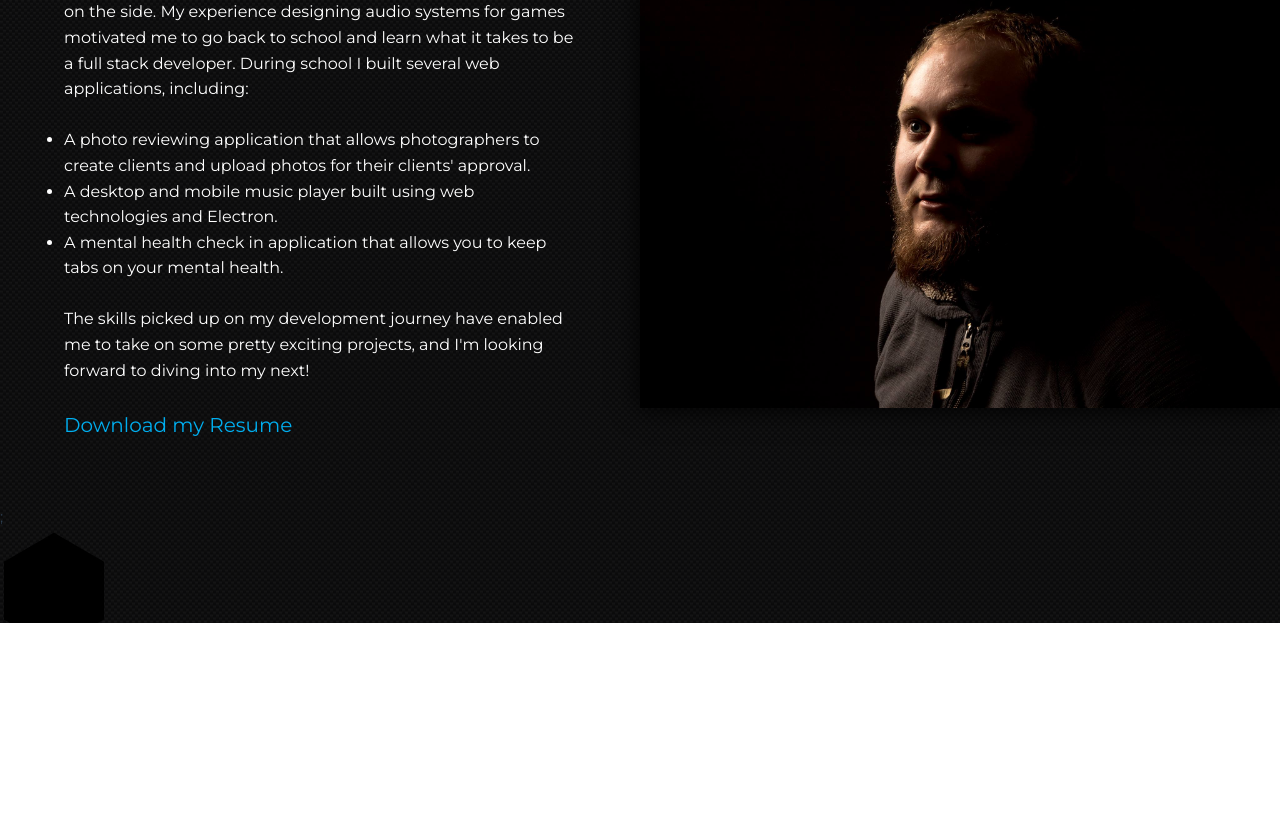
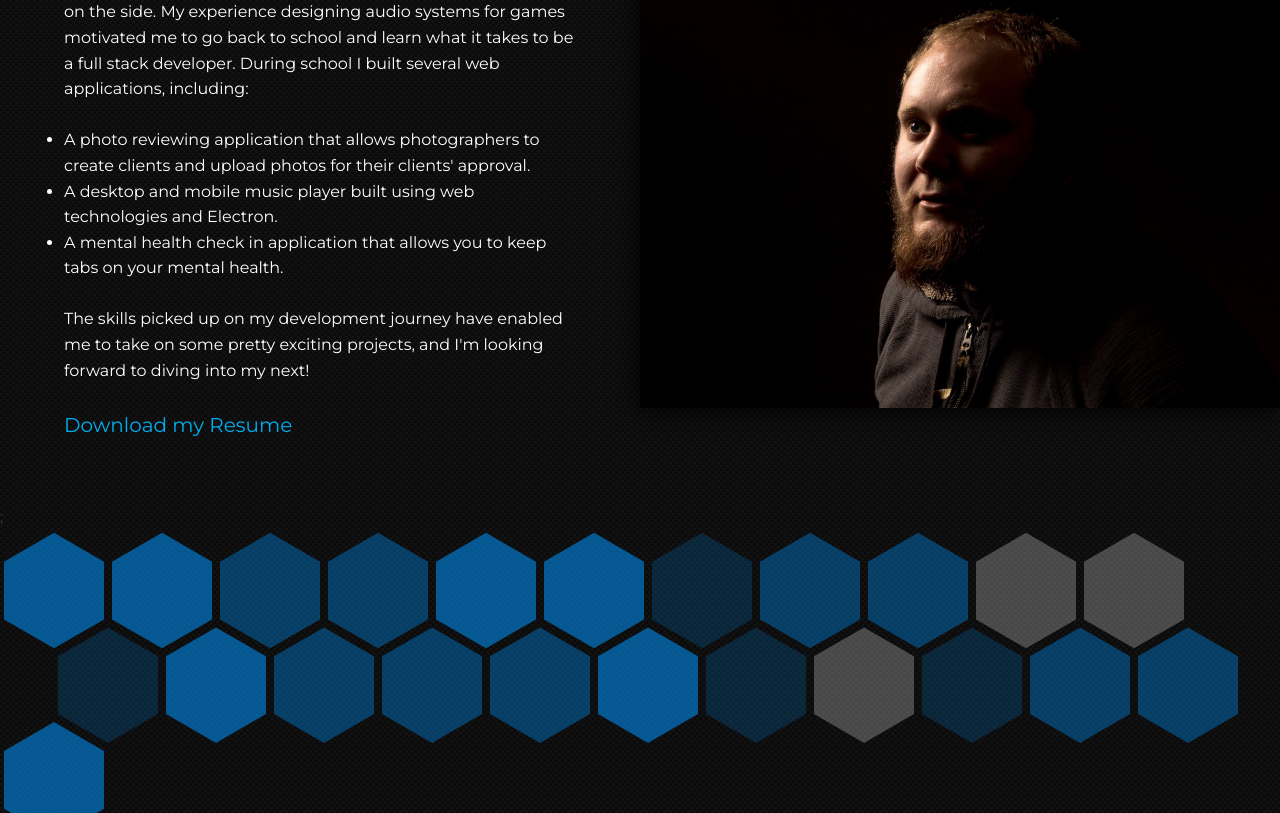
Before and after one commit to Meshtatsuo/vue-portfolio, a Vue app: page / in a window 1280 px wide. Shown: the part 1041-1854 px from the top of the page. Before the commit the page ends 1664 px from the top, so only its background shows below. Built offline with nearby package versions, Linux system fonts and the light colour scheme.

Commit message:
hexagon styling ready for data

```diff
--- a/src/components/HexGrid.vue
+++ b/src/components/HexGrid.vue
@@ -14,17 +14,92 @@ export default {
   <div class="main">
     <div class="container">
       <svg width="400" height="110">
-        <rect
-          width="300"
-          height="300"
-          style="fill: {{fillColor}}; stroke-width: 3; stroke: rgb(0, 0, 0)"
-        />
+        <rect class="high" width="300" height="300" />
+      </svg>
+      <svg width="400" height="110">
+        <rect class="high" width="300" height="300" />
+      </svg>
+      <svg width="400" height="110">
+        <rect class="med" width="300" height="300" />
+      </svg>
+      <svg width="400" height="110">
+        <rect class="med" width="300" height="300" />
+      </svg>
+      <svg width="400" height="110">
+        <rect class="high" width="300" height="300" />
+      </svg>
+      <svg width="400" height="110">
+        <rect class="high" width="300" height="300" />
+      </svg>
+      <svg width="400" height="110">
+        <rect class="low" width="300" height="300" />
+      </svg>
+      <svg width="400" height="110">
+        <rect class="med" width="300" height="300" />
+      </svg>
+      <svg width="400" height="110">
+        <rect class="med" width="300" height="300" />
+      </svg>
+      <svg width="400" height="110">
+        <rect class="none" width="300" height="300" />
+      </svg>
+      <svg width="400" height="110">
+        <rect class="none" width="300" height="300" />
+      </svg>
+      <svg width="400" height="110">
+        <rect class="low" width="300" height="300" />
+      </svg>
+      <svg width="400" height="110">
+        <rect class="high" width="300" height="300" />
+      </svg>
+      <svg width="400" height="110">
+        <rect class="med" width="300" height="300" />
+      </svg>
+      <svg width="400" height="110">
+        <rect class="med" width="300" height="300" />
+      </svg>
+      <svg width="400" height="110">
+        <rect class="med" width="300" height="300" />
+      </svg>
+      <svg width="400" height="110">
+        <rect class="high" width="300" height="300" />
+      </svg>
+      <svg width="400" height="110">
+        <rect class="low" width="300" height="300" />
+      </svg>
+      <svg width="400" height="110">
+        <rect class="none" width="300" height="300" />
+      </svg>
+      <svg width="400" height="110">
+        <rect class="low" width="300" height="300" />
+      </svg>
+      <svg width="400" height="110">
+        <rect class="med" width="300" height="300" />
+      </svg>
+      <svg width="400" height="110">
+        <rect class="med" width="300" height="300" />
+      </svg>
+      <svg width="400" height="110">
+        <rect class="high" width="300" height="300" />
       </svg>
     </div>
   </div>
 </template>
 
 <style>
+.none {
+  fill: rgba(255, 255, 255, 0.25);
+}
+.low {
+  fill: rgba(0, 138, 235, 0.2);
+}
+.med {
+  fill: rgba(0, 138, 235, 0.4);
+}
+.high {
+  fill: rgba(0, 138, 235, 0.6);
+}
+
 .main {
   display: flex;
   width: 100vw;
```
